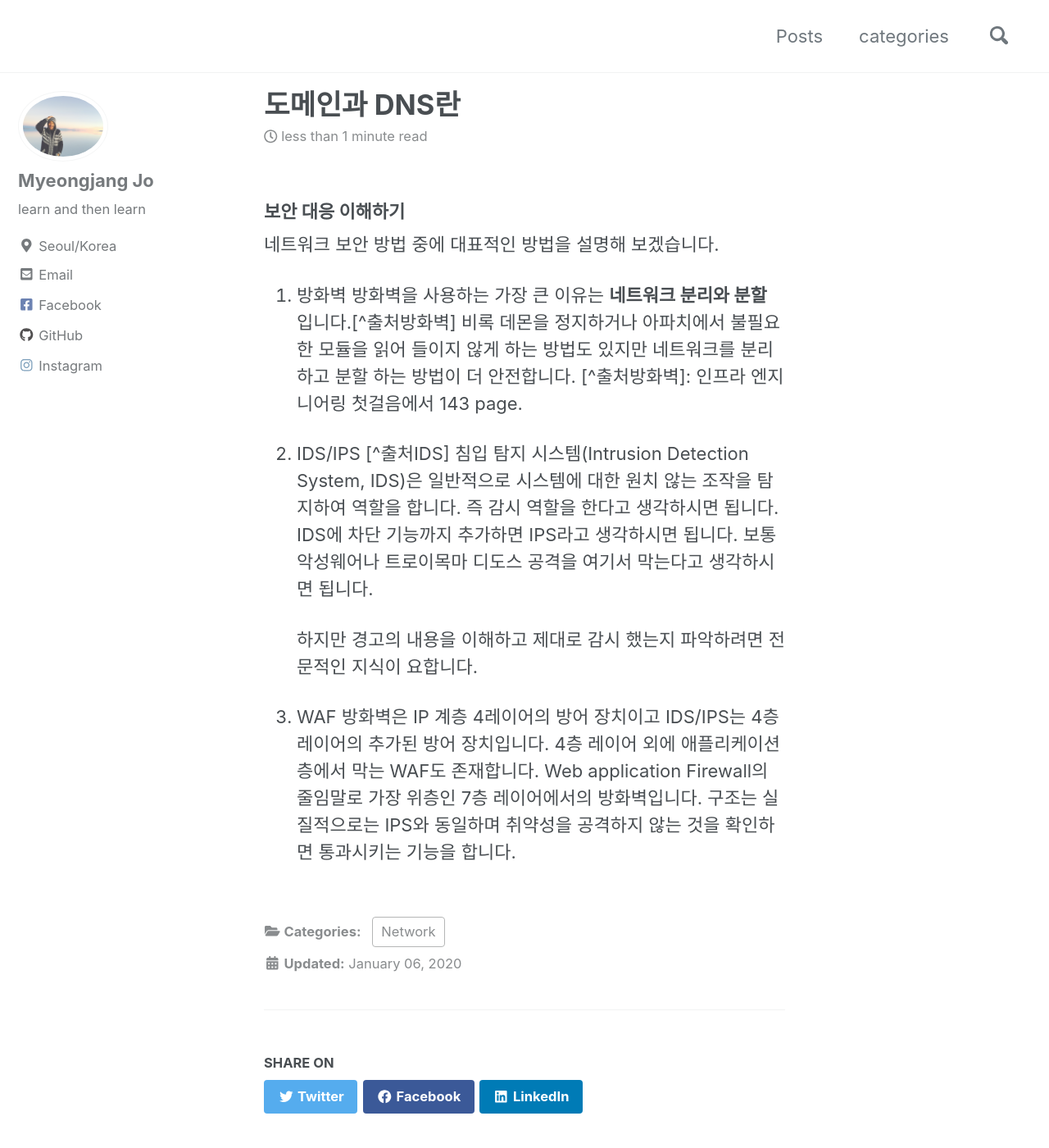
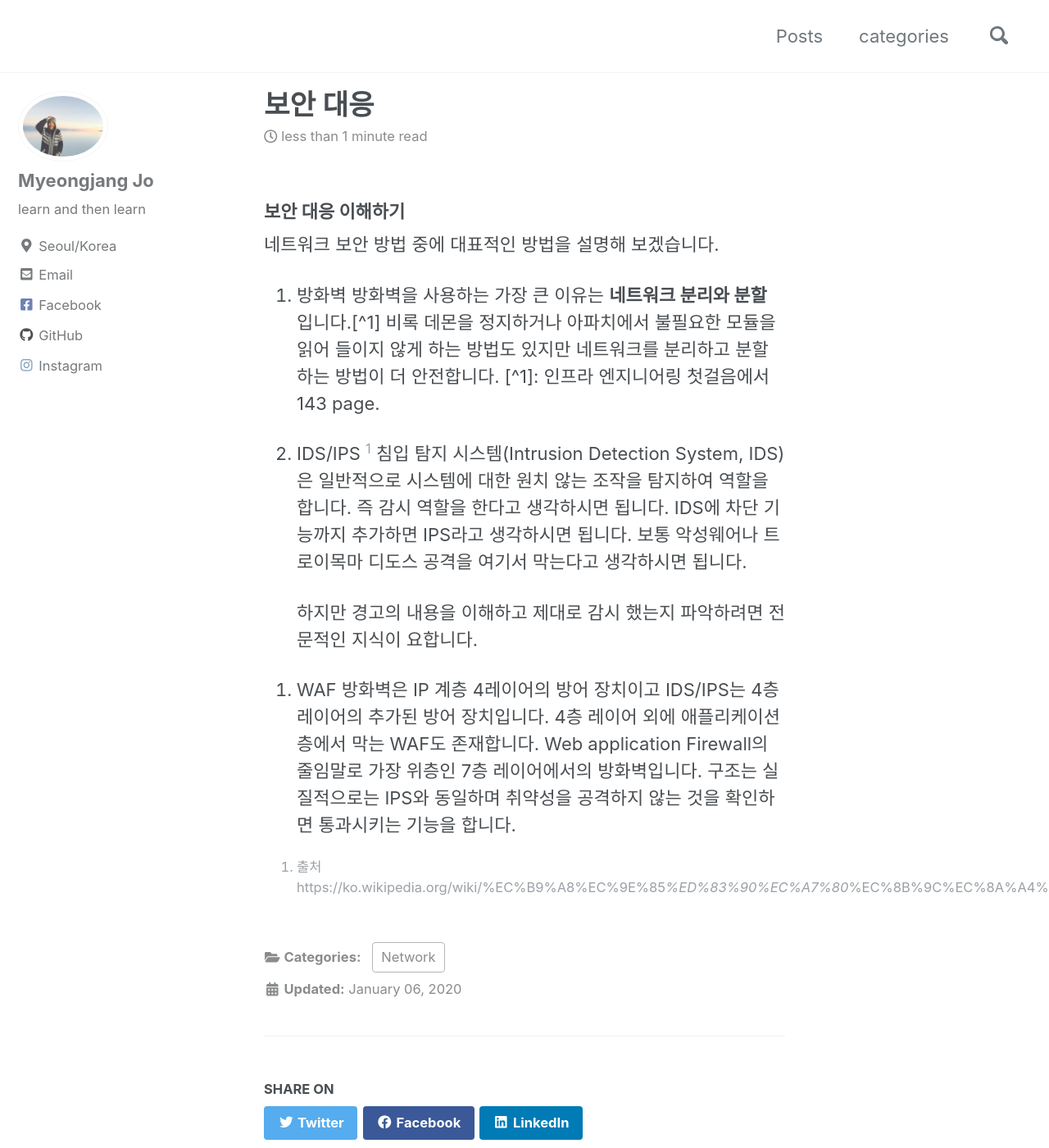
Before and after one commit to josephmjjo/josephmjjo.github.io, a Jekyll site: the page built from _posts/2020-01-06-보안대응.md, in a window 1280 px wide and 1400 px high. Shown: the whole window at 82% size. Built offline with Jekyll 4.4.1, drawn with Linux system fonts in a browser that asks for light colours; cached includes are drawn as plain includes; nearby versions of some CDN libraries.

Commit message:
Update 2020-01-06-보안대응.md

```diff
--- a/_posts/2020-01-06-보안대응.md
+++ b/_posts/2020-01-06-보안대응.md
@@ -1,5 +1,5 @@
 ---
-title:  "도메인과 DNS란"
+title:  "보안 대응"
 search: true
 categories:
   - Network
@@ -9,18 +9,18 @@ categories:
 
 네트워크 보안 방법 중에 대표적인 방법을 설명해 보겠습니다.
 1. 방화벽
-    방화벽을 사용하는 가장 큰 이유는 __네트워크 분리와 분할__ 입니다.[^출처방화벽]
+    방화벽을 사용하는 가장 큰 이유는 __네트워크 분리와 분할__ 입니다.[^1]
     비록 데몬을 정지하거나 아파치에서 불필요한 모듈을 읽어 들이지 않게 하는 방법도 있지만 네트워크를 분리하고 분할 하는 방법이 더 안전합니다.
-[^출처방화벽]: 인프라 엔지니어링 첫걸음에서 143 page.
+[^1]: 인프라 엔지니어링 첫걸음에서 143 page.
 
-2. IDS/IPS [^출처IDS]
+2. IDS/IPS [^IDS]
     침입 탐지 시스템(Intrusion Detection System, IDS)은 일반적으로 시스템에 대한 원치 않는 조작을 탐지하여 역할을 합니다.
     즉 감시 역할을 한다고 생각하시면 됩니다. IDS에 차단 기능까지 추가하면 IPS라고 생각하시면 됩니다.
     보통 악성웨어나 트로이목마 디도스 공격을 여기서 막는다고 생각하시면 됩니다.
 
     하지만 경고의 내용을 이해하고 제대로 감시 했는지 파악하려면 전문적인 지식이 요합니다.
 
-    [^출처IDS]: https://ko.wikipedia.org/wiki/%EC%B9%A8%EC%9E%85_%ED%83%90%EC%A7%80_%EC%8B%9C%EC%8A%A4%ED%85%9C
+[^IDS]: 출처 https://ko.wikipedia.org/wiki/%EC%B9%A8%EC%9E%85_%ED%83%90%EC%A7%80_%EC%8B%9C%EC%8A%A4%ED%85%9C
 
 3. WAF
     방화벽은 IP 계층 4레이어의 방어 장치이고 IDS/IPS는 4층레이어의 추가된 방어 장치입니다.
```
